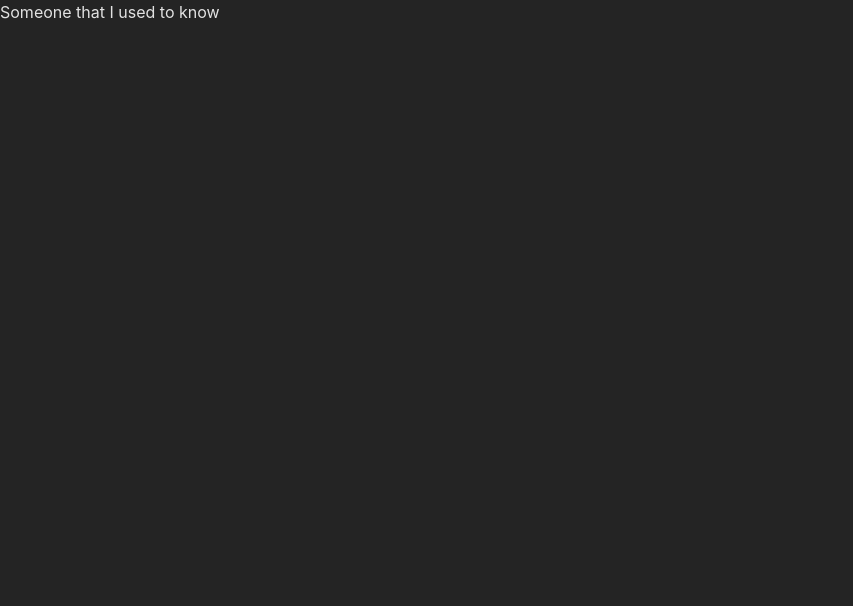
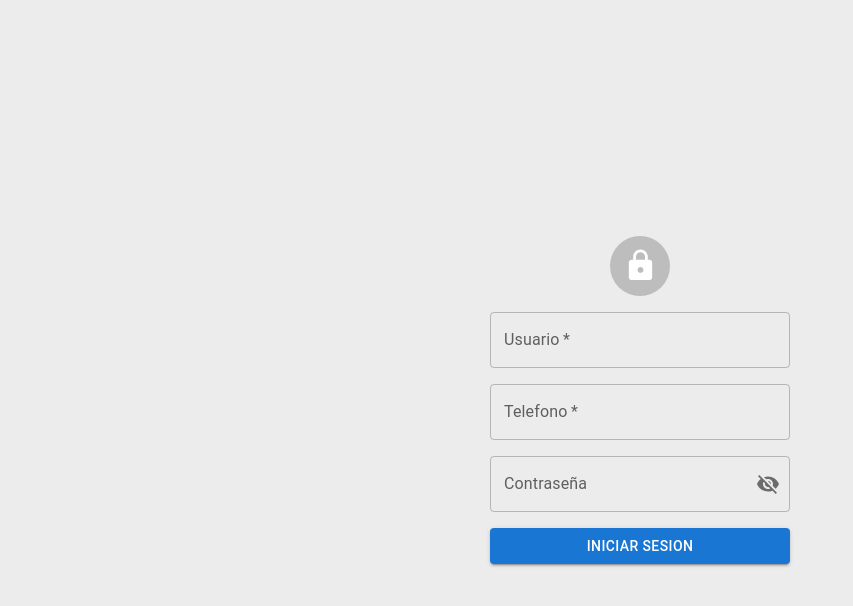
Before and after one commit to CharlyCode0012/project2, a React (Vite) app in the folder client/: page /login in a window 1280 px wide. Shown: the top 606 px of the page, without its empty margins (0-853 px from the left). Built offline with nearby package versions, Linux system fonts and the light colour scheme.

Commit message:
Created Login page

```diff
--- a/client/package.json
+++ b/client/package.json
@@ -12,9 +12,11 @@
   "dependencies": {
     "@emotion/react": "^11.10.6",
     "@emotion/styled": "^11.10.6",
+    "@mui/icons-material": "^5.11.9",
     "@mui/material": "^5.11.10",
     "react": "^18.2.0",
-    "react-dom": "^18.2.0"
+    "react-dom": "^18.2.0",
+    "react-router-dom": "^6.8.1"
   },
   "devDependencies": {
     "@types/react": "^18.0.27",
--- a/client/src/App.tsx
+++ b/client/src/App.tsx
@@ -1,10 +1,25 @@
 import React from "react";
+import {
+	BrowserRouter as Router,
+	Routes as Switch,
+	Route,
+} from "react-router-dom";
 import "./App.css";
+
+import Login from "./pages/Login/Login";
+import Home from "./pages/Home/Home";
 
 const App: React.FC = () => {
 	const avoidError = 0;
 
-	return <>Someone that I used to know</>;
+	return (
+		<Router>
+			<Switch>
+				<Route path="/login" element={<Login />} />
+				<Route path="/home" element={<Home />} />
+			</Switch>
+		</Router>
+	);
 };
 
 export default App;
--- /dev/null
+++ b/client/src/pages/Home/Home.tsx
@@ -0,0 +1,11 @@
+import React from "react";
+
+export interface HomeProps {
+	something?: any;
+}
+
+const Home: React.FC<HomeProps> = () => {
+	return <div>Home</div>;
+};
+
+export default Home;
--- /dev/null
+++ b/client/src/pages/Login/Login.css
@@ -0,0 +1,11 @@
+.login {
+  width: 100vw;
+  height: 100vh;
+
+  display: flex;
+  flex-direction: column;
+  align-items: center;
+  justify-content: center;
+
+  background-color: rgba(255, 255, 255, 0.915);
+}
--- /dev/null
+++ b/client/src/pages/Login/Login.tsx
@@ -0,0 +1,108 @@
+import React, { useState } from "react";
+import { useNavigate } from "react-router-dom";
+import "./Login.css";
+
+import { Lock, Visibility, VisibilityOff } from "@mui/icons-material";
+import {
+	Avatar,
+	Box,
+	Button,
+	FormControl,
+	IconButton,
+	InputAdornment,
+	InputLabel,
+	OutlinedInput,
+	TextField,
+} from "@mui/material";
+
+export interface LoginProps {
+	something?: any;
+}
+
+const Login: React.FC<LoginProps> = () => {
+	/**
+	 * Determines if the password will be shown or hidden
+	 * in its input field
+	 */
+	const [showPassword, setShowPassword] = useState(false);
+
+	// Helps when taking user to another section of the page
+	const navigate = useNavigate();
+
+	async function authenticate(event: React.FormEvent<HTMLFormElement>) {
+		event.preventDefault();
+
+		// Get data from the form
+		const data = new FormData(event.currentTarget);
+		const username = data.get("username");
+		const cellphone = data.get("cellphone");
+		const password = data.get("password");
+
+		// TODO: Authenticate user
+		const userWasAuthenticated = true;
+		if (userWasAuthenticated) navigate("/home");
+	}
+
+	return (
+		<div className="login">
+			<Box
+				component="form"
+				sx={{
+					display: "flex",
+					flexDirection: "column",
+					alignItems: "center",
+					gap: "1rem",
+				}}
+				onSubmit={authenticate}
+			>
+				<Avatar sx={{ padding: "10px" }}>
+					<Lock fontSize="large" />
+				</Avatar>
+
+				<TextField
+					sx={{ width: "300px" }}
+					label="Usuario"
+					name="username"
+					variant="outlined"
+					type="text"
+					required
+				/>
+
+				<TextField
+					sx={{ width: "300px" }}
+					label="Telefono"
+					name="cellphone"
+					variant="outlined"
+					type="text"
+					required
+				/>
+
+				<FormControl sx={{ width: "300px" }}>
+					<InputLabel htmlFor="password">Contraseña</InputLabel>
+					<OutlinedInput
+						id="password"
+						label="Contraseña"
+						name="password"
+						type={showPassword ? "text" : "password"}
+						endAdornment={
+							<InputAdornment position="end">
+								<IconButton
+									edge="end"
+									onClick={() => setShowPassword(!showPassword)}
+								>
+									{showPassword ? <Visibility /> : <VisibilityOff />}
+								</IconButton>
+							</InputAdornment>
+						}
+					/>
+				</FormControl>
+
+				<Button type="submit" variant="contained" fullWidth>
+					Iniciar Sesion
+				</Button>
+			</Box>
+		</div>
+	);
+};
+
+export default Login;
```
Also changed, not shown: 1 other file (tests, documents, lock files or other folders).
